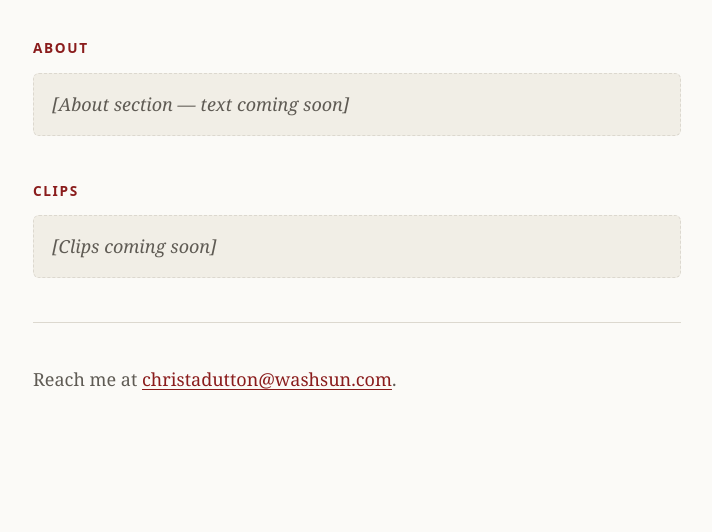
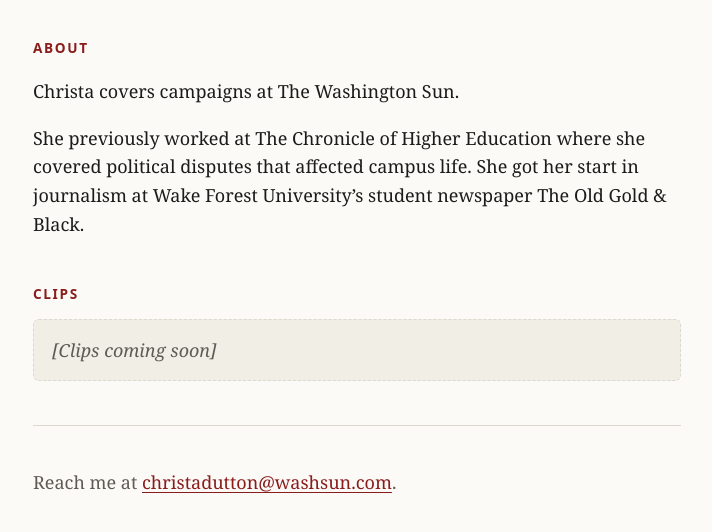
Before and after one commit to christadutton3/christadutton, a plain HTML site: page index.html in a window 1280 px wide. Shown: the part 188-720 px from the top of the page, without its empty margins (283-995 px from the left). Drawn offline with Linux system fonts and the light colour scheme.

Commit message:
Add About section text
Co-Authored-By: Claude Opus 5.5 <noreply@anthropic.com>
Claude-Session: https://claude.ai/code/session_01FKhNi5CRqNqmsXe9fQnVZj

```diff
--- a/index.html
+++ b/index.html
@@ -108,8 +108,8 @@
 
     <section id="about">
       <h2>About</h2>
-      <!-- ABOUT: replace the placeholder paragraph below with your bio. -->
-      <p class="placeholder">[About section — text coming soon]</p>
+      <p>Christa covers campaigns at The Washington Sun.</p>
+      <p>She previously worked at The Chronicle of Higher Education where she covered political disputes that affected campus life. She got her start in journalism at Wake Forest University’s student newspaper The Old Gold &amp; Black.</p>
     </section>
 
     <section id="clips">
```
